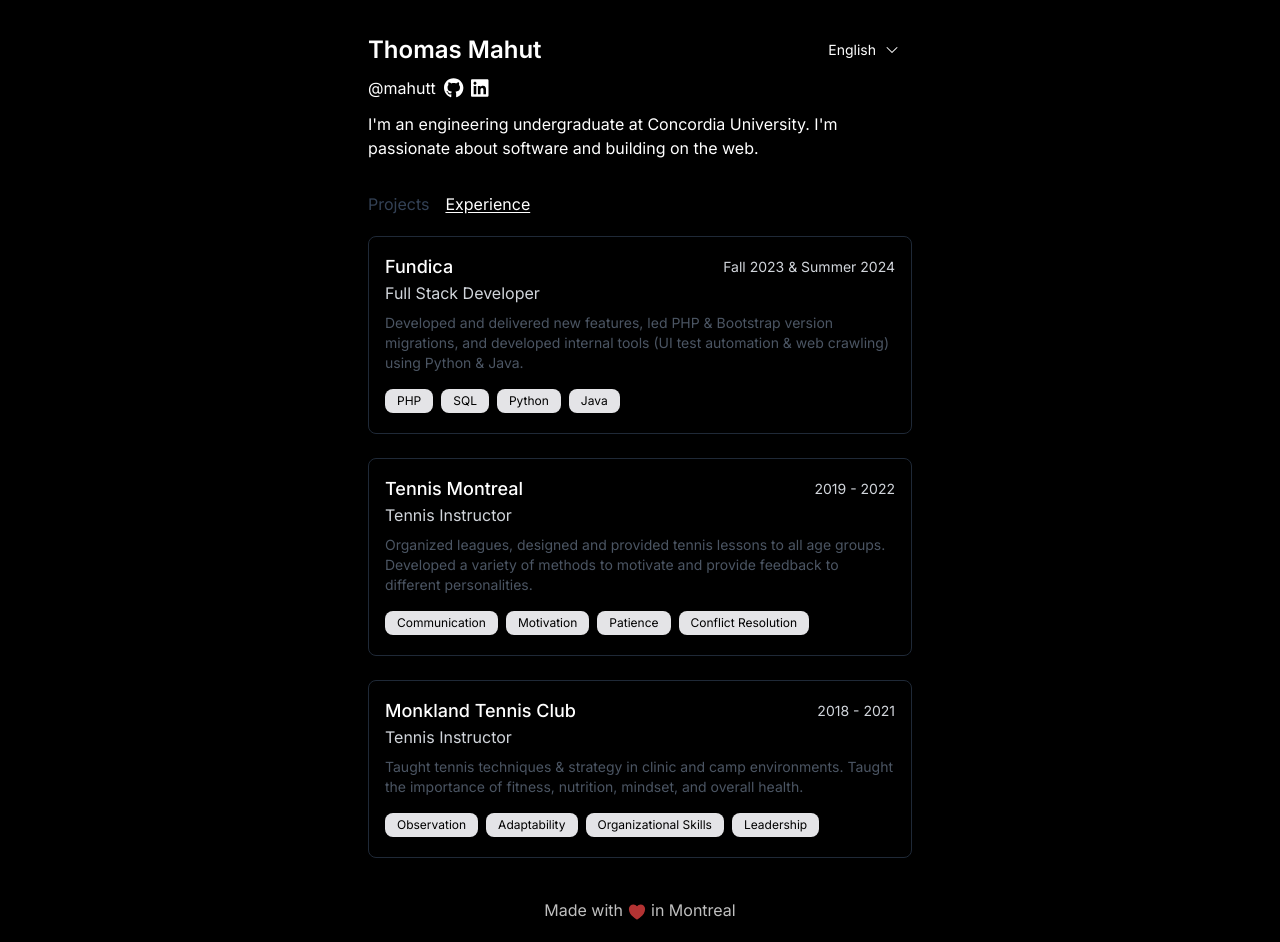
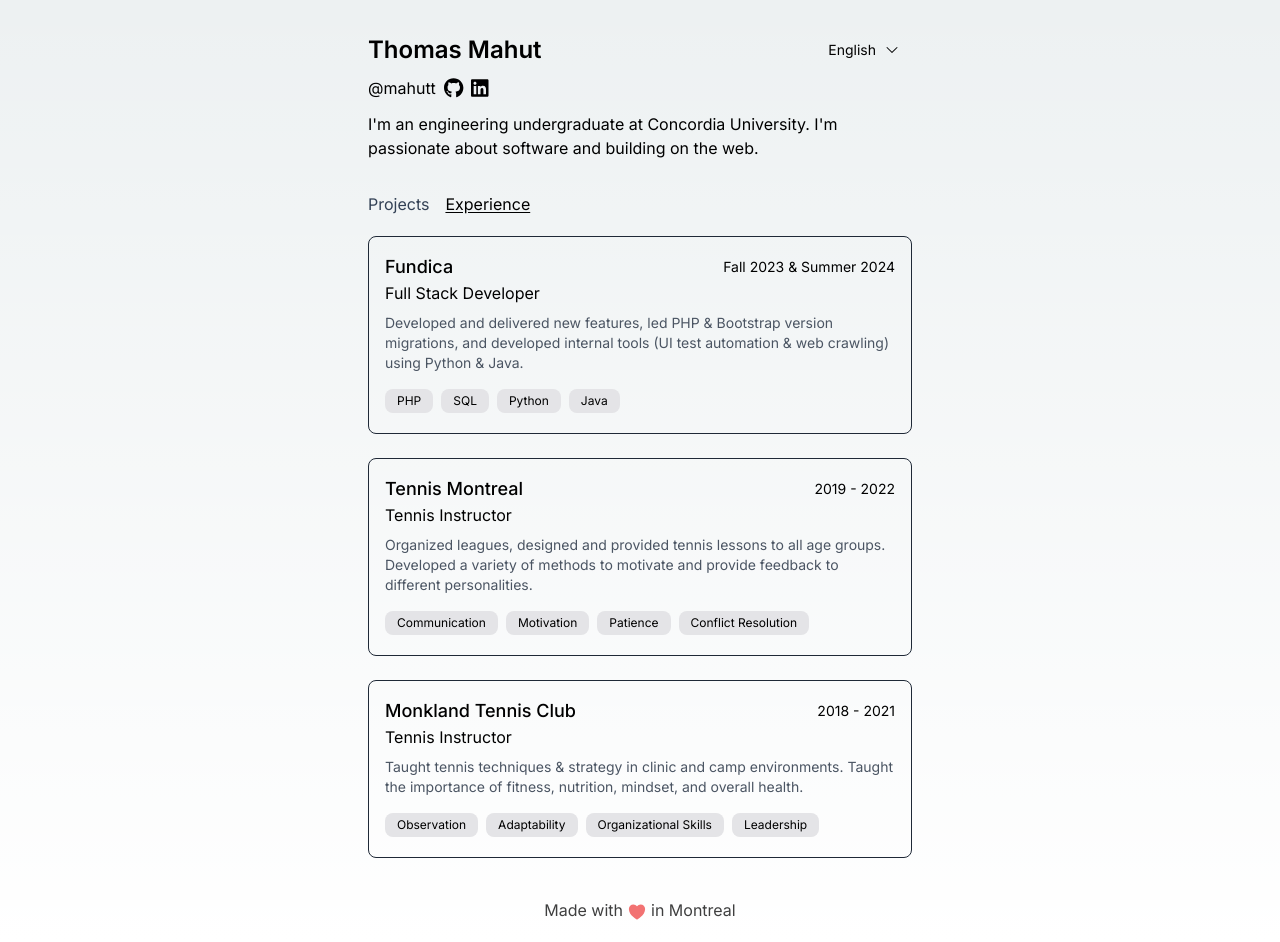
Before and after one commit to mahutt/portfolio, a Next.js app: page /experience in a window 1280 px wide. Built offline with nearby package versions, Linux system fonts and the light colour scheme.

Commit message:
Enable light mode based on system preference

```diff
--- a/app/experience/page.js
+++ b/app/experience/page.js
@@ -92,11 +92,11 @@ export default function Experience() {
                 >
                     <div className="flex justify-between items-center flex-wrap gap-x-4">
                         <h3 className="text-lg font-medium">{job.company}</h3>
-                        <h3 className="text-sm text-gray-300">
+                        <h3 className="text-sm dark:text-gray-300">
                             {job.time[language]}
                         </h3>
                     </div>
-                    <h3 className="text-base text-gray-300 font-normal">
+                    <h3 className="text-base dark:text-gray-300 font-normal">
                         {job.position[language]}
                     </h3>
                     <p className="text-sm text-gray-600 mt-2">
--- a/app/globals.css
+++ b/app/globals.css
@@ -3,9 +3,17 @@
 @tailwind utilities;
 
 :root {
-    --foreground-rgb: 255, 255, 255;
-    --background-start-rgb: 0, 0, 0;
-    --background-end-rgb: 0, 0, 0;
+    --foreground-rgb: 0, 0, 0;
+    --background-start-rgb: 237, 241, 242;
+    --background-end-rgb: 255, 255, 255;
+}
+
+@media (prefers-color-scheme: dark) {
+    :root {
+        --foreground-rgb: 255, 255, 255;
+        --background-start-rgb: 0, 0, 0;
+        --background-end-rgb: 0, 0, 0;
+    }
 }
 
 body {
```
